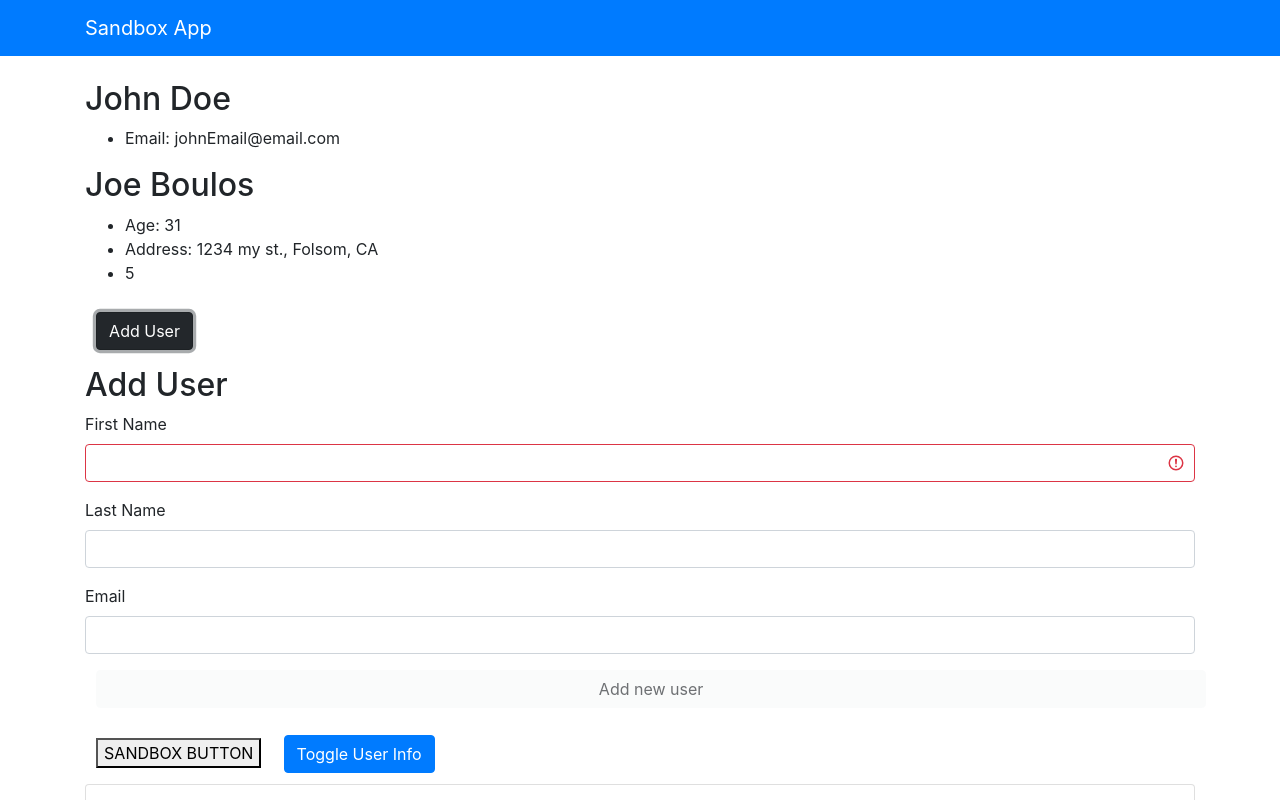
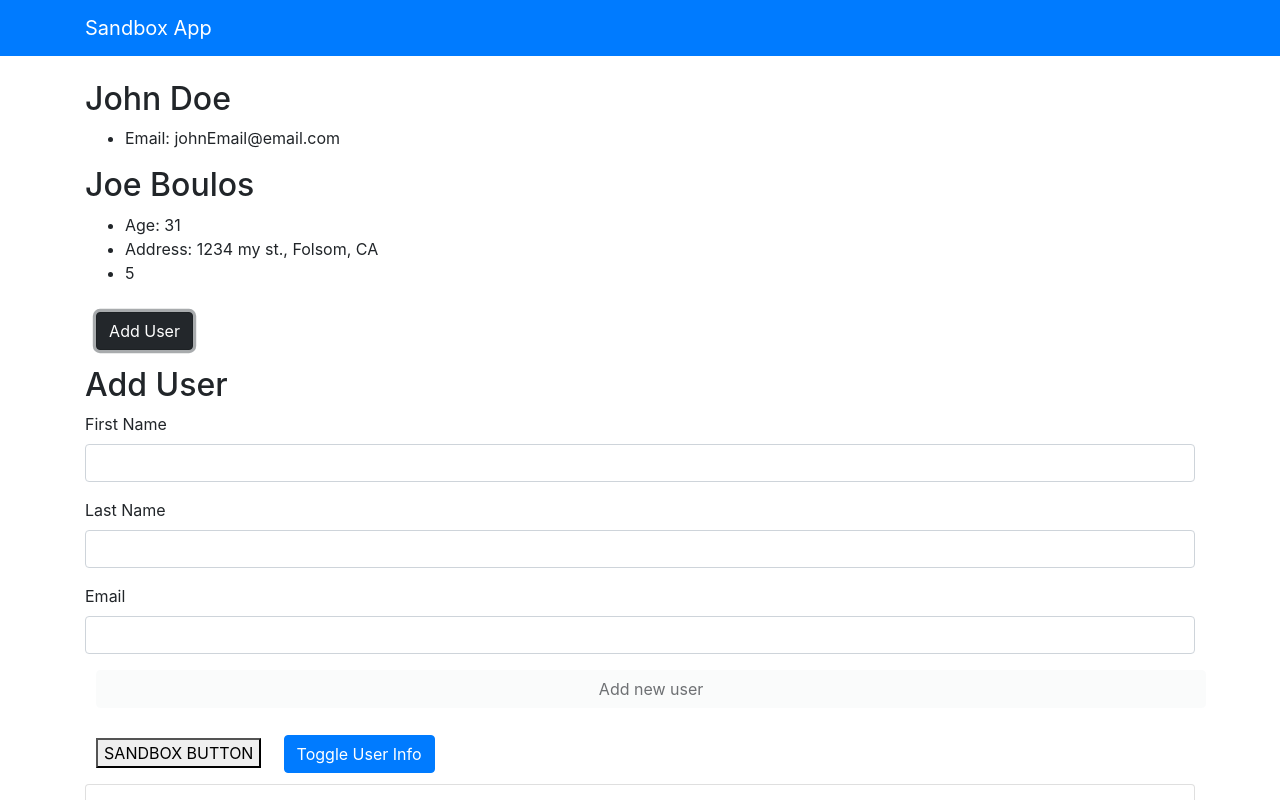
Before and after one commit to jaboulos/angular-sandbox-app, an Angular app: page / in a window 1280 px wide. Both pictures are taken after a click on the button "Add User". Shown: the top 800 px of the page. Built offline with nearby package versions, Linux system fonts and the light colour scheme.

Commit message:
adding form validation, ngForm, ngSubmit, disable button if all fields are not valid

```diff
--- a/src/app/components/users/users.component.html
+++ b/src/app/components/users/users.component.html
@@ -3,15 +3,27 @@
 </button>
 <div class="card-card-body mb-3" *ngIf="showUserForm">
   <h2>Add User</h2>
+
+
   <form #userForm="ngForm" (ngSubmit)="onSubmit(userForm)">
     <div class="form-group">
       <label>First Name</label>
+      <!-- special variable for input = to ngModel -->
       <input
         type="text"
         [(ngModel)]="user.firstName"
-        class="form-control is-invalid"
+        class="form-control"
         name="firstName"
+        #userFirstName="ngModel"
+        required
+        minlength="2"
       />
+
+      <!-- Validation error message needs to be in the form group div -->
+      <div class="invalid-feedback">
+        First name required
+      </div>
+
     </div>
     <div class="form-group">
       <label>Last Name</label>
@@ -33,8 +45,9 @@
       />
     </div>
 
+    <!-- validation for checking all fields on the form are valid, if any are not valid button will be disabled -->
     <button
-      [disabled]="user.firstName == '' || user.lastName == ''"
+      [disabled]="!userForm.form.valid"
       class="btn btn-light btn-block mb-3"
     >
       Add new user
@@ -83,9 +96,11 @@
 
             <!-- <img *ngIf="user.image" class="img-fluid" bind-src="user.image" alt="user image"> -->
           </div>
+          <li class="list-group-item">First Name: {{ user.firstName }}</li>
+          <li class="list-group-item">Last Name: {{ user.lastName }}</li>
           <li class="list-group-item">Email: {{ user.email }}</li>
           <li class="list-group-item">
-            {{ user.registered | date }}
+           Registered: {{ user.registered | date }}
           </li>
         </ul>
       </div>
```
